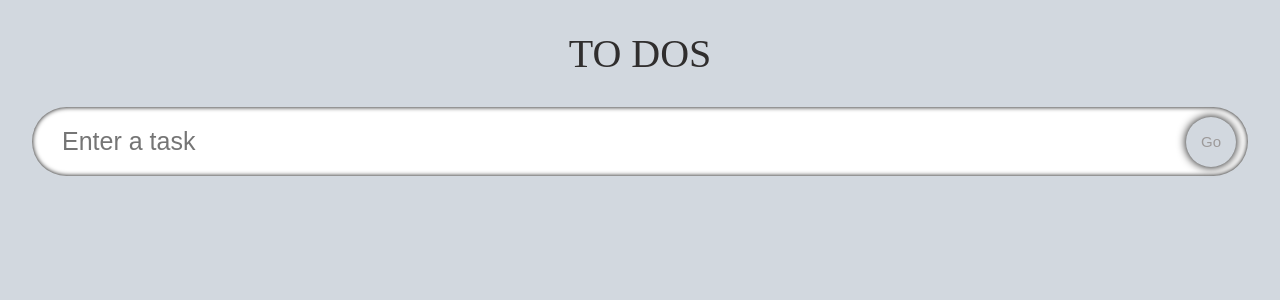
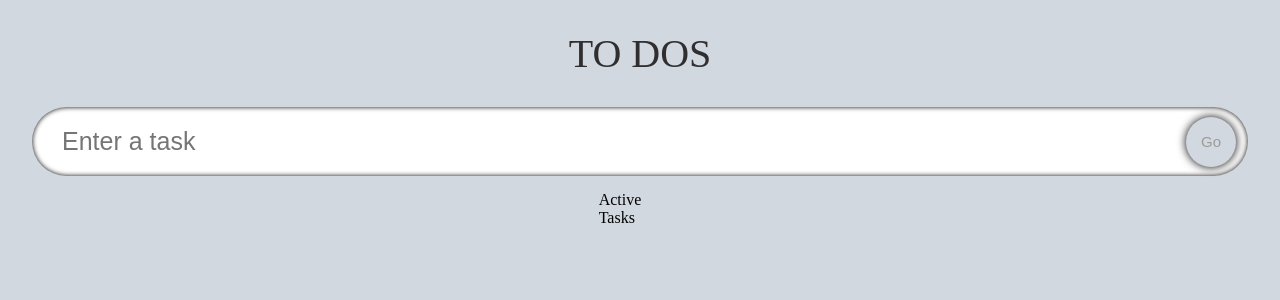
Before and after one commit to lenkon/typescript-react-to-dos, a React (Create React App) app: page / in a window 1280 px wide. Shown: the top 300 px of the page. Built offline with nearby package versions, Linux system fonts and the light colour scheme; the HTML template or start-up script is replaced by a standard one; a web font is replaced by a local one.

Commit message:
Create two vertical sections for Active and Completed tasks

```diff
--- a/src/components/ToDosList.tsx
+++ b/src/components/ToDosList.tsx
@@ -11,10 +11,27 @@ interface Props {
 
 const ToDosList: React.FC<Props> = ({list, setList}) => {
   return (
-    <div className='todos'>
+    // <div className='todos'>
+      // {
+      //   list.map((todo) =>(
+      //     // <li>{todo.todos}</li>
+      //     <SingleTodos
+      //       todo={todo}
+      //       key={todo.id}
+      //       list={list}
+      //       setList={setList}
+      //     />
+      //   ))
+      // }
+    // </div>
+
+    <div className="container">
+      <div className="todos">
+        <span className="todos-heading">
+          Active Tasks
+        </span>
         {
           list.map((todo) =>(
-          // <li>{todo.todos}</li>
             <SingleTodos
               todo={todo}
               key={todo.id}
@@ -24,7 +41,11 @@ const ToDosList: React.FC<Props> = ({list, setList}) => {
           ))
         }
       </div>
-  )
-}
+      <div className="todos remove">
+
+      </div>
+    </div>
+  );
+};
 
 export default ToDosList
```
Lines whose indentation alone changed are shown as unchanged.
